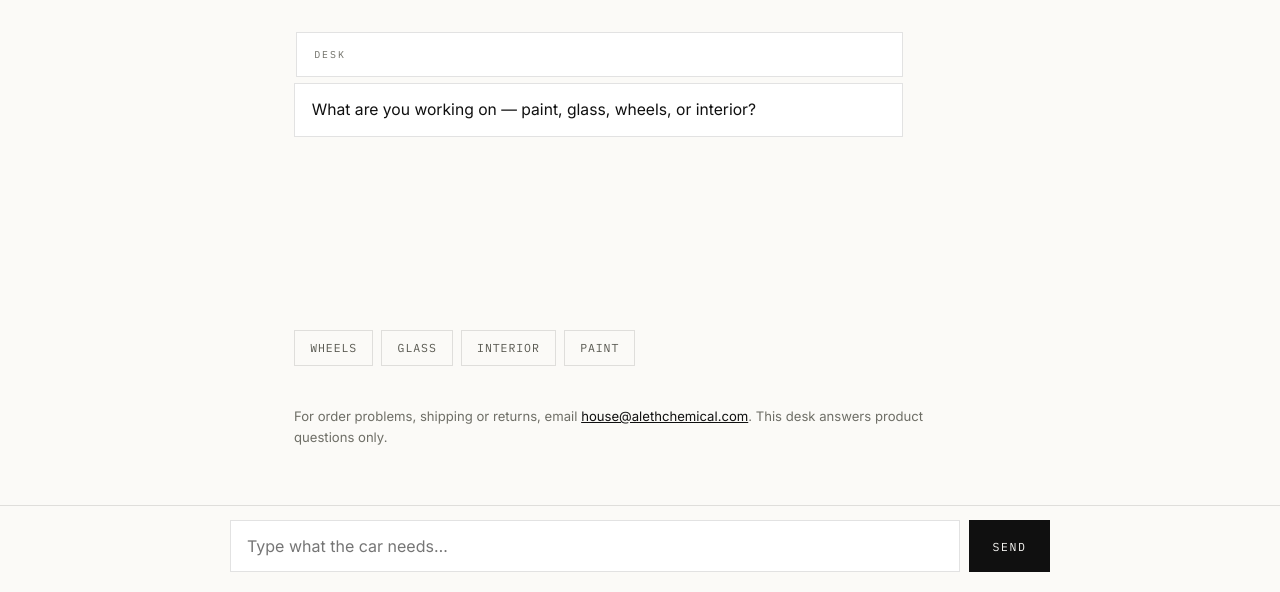
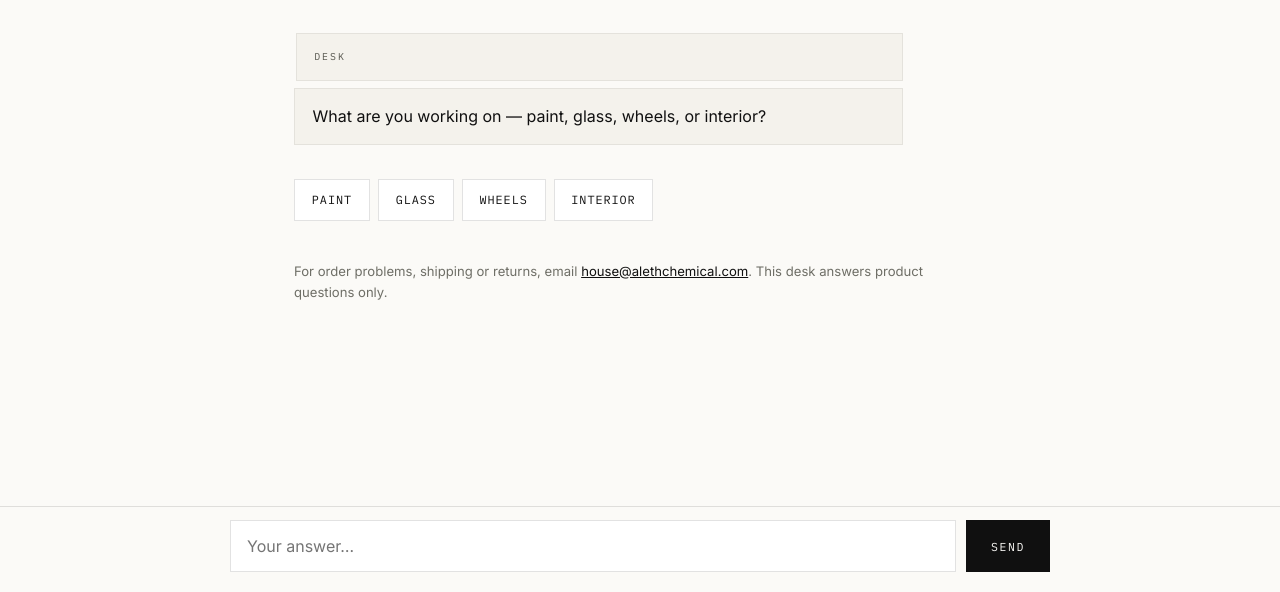
Before and after one commit to sheriffdime-glitch/aleth-house, a plain HTML site: page desk.html in a window 1280 px wide. Shown: the part 214-806 px from the top of the page. Drawn offline with Linux system fonts and the light colour scheme.

Commit message:
Desk: readable labels, tappable chips, no duplicate prompt

```diff
--- a/desk.html
+++ b/desk.html
@@ -10,29 +10,29 @@
 <link rel="stylesheet" href="styles.css?v=mist43">
 <style>
   .desk-shell{max-width:820px;margin:0 auto;padding:clamp(2rem,6vw,4rem) var(--gutter) 9rem}
-  .desk-kicker{font-family:var(--font-mono);font-size:.72rem;letter-spacing:.22em;text-transform:uppercase;color:var(--acc)}
+  .desk-kicker{font-family:var(--font-mono);font-size:.76rem;letter-spacing:.2em;text-transform:uppercase;color:var(--acc);margin:0}
   .desk-title{font-family:var(--font-display);font-weight:400;font-size:clamp(2.2rem,6vw,3.4rem);line-height:1.04;margin:.5rem 0 .75rem;color:var(--ink)}
   .desk-sub{color:var(--dim);max-width:38ch;margin:0 0 2.25rem;font-size:1.02rem;line-height:1.55}
-  .desk-log{display:flex;flex-direction:column;gap:1rem;min-height:34vh}
+  .desk-log{display:flex;flex-direction:column;gap:1rem;min-height:0;padding-bottom:.5rem}
   .turn{max-width:88%}
   .turn.me{margin-left:auto}
-  .turn p{margin:0;padding:.85rem 1.05rem;line-height:1.55;white-space:pre-wrap;
-    border:1px solid var(--hair);background:var(--card);color:var(--ink);
-    font-family:var(--font-body);font-size:.98rem}
+  .turn p{margin:0;padding:.95rem 1.1rem;line-height:1.55;white-space:pre-wrap;
+    border:1px solid var(--hair-soft);background:var(--porcelain-2);color:var(--ink);
+    font-family:var(--font-body);font-size:1rem}
   .turn.me p{background:var(--ink);color:var(--porcelain);border-color:var(--ink)}
   .turn .who{font-family:var(--font-mono);font-size:.62rem;letter-spacing:.2em;text-transform:uppercase;
-    color:var(--faint);margin:0 0 .4rem .15rem}
+    color:var(--dim);margin:0 0 .45rem .1rem}
   .desk-chips{display:flex;flex-wrap:wrap;gap:.5rem;margin:1.6rem 0 0}
-  .desk-chips button{font-family:var(--font-mono);font-size:.72rem;letter-spacing:.08em;text-transform:uppercase;
-    padding:.6rem .95rem;border:1px solid var(--hair);background:transparent;color:var(--dim);cursor:pointer}
+  .desk-chips button{font-family:var(--font-mono);font-size:.74rem;letter-spacing:.08em;text-transform:uppercase;
+    min-height:42px;padding:.7rem 1.05rem;border:1px solid var(--hair);background:var(--card);color:var(--ink);cursor:pointer}
   .desk-chips button:hover{border-color:var(--ink);color:var(--ink)}
   .desk-bar{position:fixed;left:0;right:0;bottom:0;background:rgba(251,250,247,.96);
     border-top:1px solid var(--hair);backdrop-filter:blur(10px);padding:.85rem var(--gutter) calc(.85rem + env(safe-area-inset-bottom))}
   .desk-bar form{max-width:820px;margin:0 auto;display:flex;gap:.6rem}
-  .desk-bar input{flex:1;padding:.95rem 1rem;border:1px solid var(--hair);background:var(--card);
+  .desk-bar input{flex:1;height:52px;padding:0 1rem;border:1px solid var(--hair);background:var(--card);
     color:var(--ink);font-family:var(--font-body);font-size:1rem;outline:none}
   .desk-bar input:focus{border-color:var(--ink)}
-  .desk-bar button{padding:.95rem 1.4rem;border:1px solid var(--ink);background:var(--ink);color:var(--porcelain);
+  .desk-bar button{height:52px;padding:0 1.5rem;border:1px solid var(--ink);background:var(--ink);color:var(--porcelain);
     font-family:var(--font-mono);font-size:.72rem;letter-spacing:.14em;text-transform:uppercase;cursor:pointer}
   .desk-bar button:disabled{opacity:.4;cursor:default}
   .desk-note{margin-top:2.5rem;font-size:.82rem;color:var(--faint);line-height:1.6}
@@ -50,10 +50,10 @@
   </div>
 
   <div class="desk-chips" id="chips">
+    <button type="button" data-t="paint has hard water spots after rain">paint</button>
+    <button type="button" data-t="water spots on the glass and windshield">glass</button>
     <button type="button" data-t="brake dust baked on my wheels">wheels</button>
-    <button type="button" data-t="water spots on the glass and windshield">glass</button>
     <button type="button" data-t="interior plastics and cloth seats need cleaning">interior</button>
-    <button type="button" data-t="paint has hard water spots after rain">paint</button>
   </div>
 
   <p class="desk-note">For order problems, shipping or returns, email <a href="mailto:house@alethchemical.com">house@alethchemical.com</a>. This desk answers product questions only.</p>
@@ -61,7 +61,7 @@
 
 <div class="desk-bar">
   <form id="f">
-    <input id="q" autocomplete="off" placeholder="Type what the car needs…" aria-label="What the car needs" required>
+    <input id="q" autocomplete="off" placeholder="Your answer…" aria-label="What the car needs" required>
     <button id="b" type="submit">Send</button>
   </form>
 </div>
```
